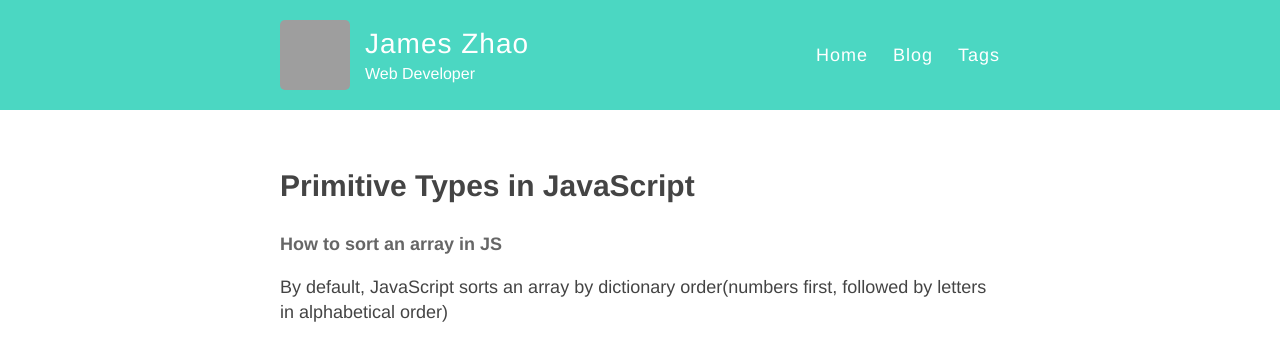
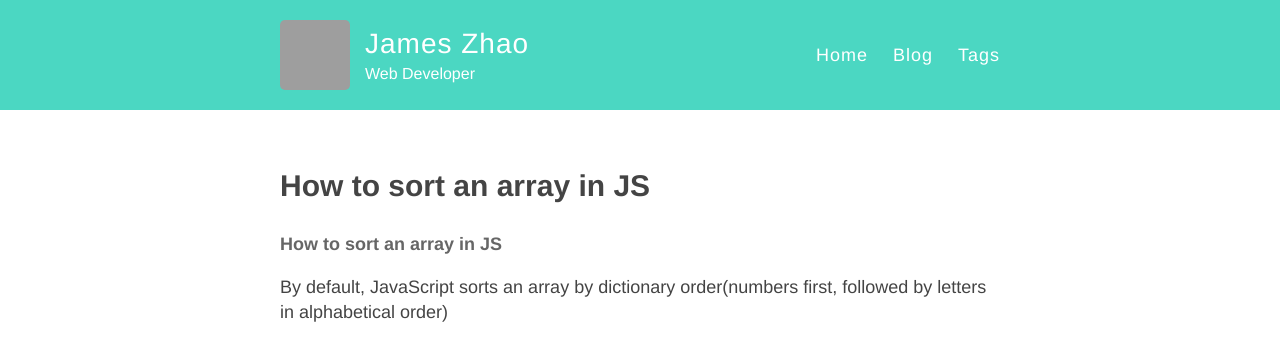
Before and after one commit to jameskzhao/site, a Jekyll site: the page built from _posts/2016-03-09-How to sort an arry in JS.md, in a window 1280 px wide, cut to the strip 0-344 px from the top of the page. Built offline with Jekyll 4.4.1, drawn with Linux system fonts in a browser that asks for light colours; grey boxes are pictures that could not be loaded.

Commit message:
Update 2016-03-09-How to sort an arry in JS.md

```diff
--- a/_posts/2016-03-09-How to sort an arry in JS.md
+++ b/_posts/2016-03-09-How to sort an arry in JS.md
@@ -1,6 +1,6 @@
 ---
 layout: post
-title: Primitive Types in JavaScript
+title: How to sort an array in JS
 tags: JavaScript Array Sorting
 ---
 
```
